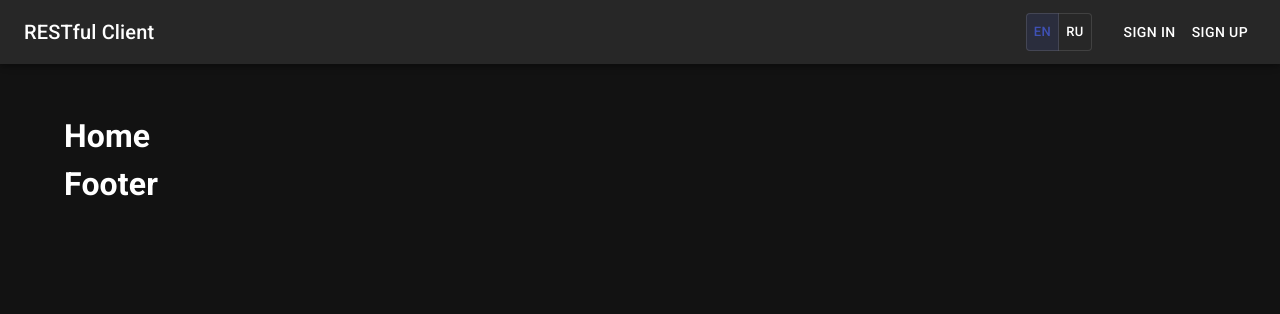
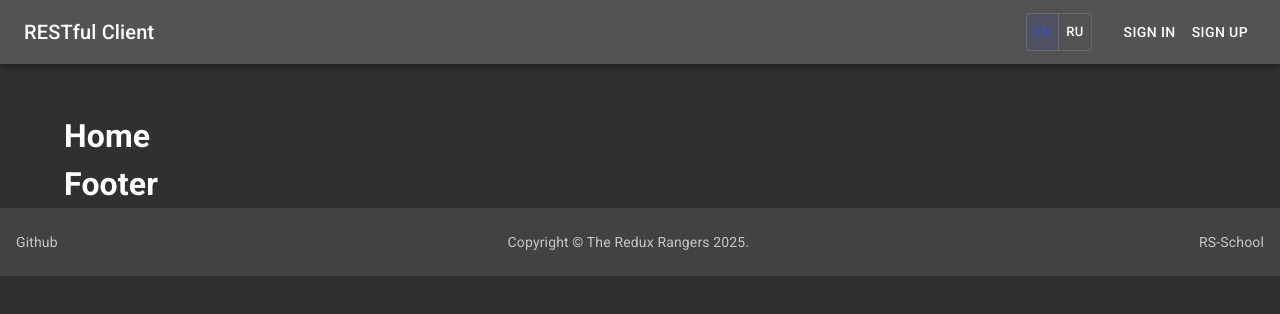
Before and after one commit to NadyaGus/rest-client-app, a Next.js app: page / in a window 1280 px wide. Shown: the top 314 px of the page. Built offline with nearby package versions, Linux system fonts and the light colour scheme; what @mui/material-nextjs would draw is missing.

Commit message:
feat: add footer

```diff
--- a/src/app/layout.tsx
+++ b/src/app/layout.tsx
@@ -1,9 +1,11 @@
+import { Footer } from '@/components/footer/Footer';
 import { Header } from '@/components/header/Header';
 import theme from '@/theme';
-import { AppRouterCacheProvider } from '@mui/material-nextjs/v15-appRouter';
 
 import './globals.css';
 
+import { Box } from '@mui/material';
+import { AppRouterCacheProvider } from '@mui/material-nextjs/v15-appRouter';
 import { ThemeProvider } from '@mui/material/styles';
 import { Roboto } from 'next/font/google';
 
@@ -20,8 +22,11 @@ export default function RootLayout({ children }: { children: React.ReactNode })
       <body>
         <AppRouterCacheProvider options={{ key: 'css' }}>
           <ThemeProvider theme={theme}>
-            <Header />
-            {children}
+            <Box>
+              <Header />
+              {children}
+              <Footer />
+            </Box>
           </ThemeProvider>
         </AppRouterCacheProvider>
       </body>
--- /dev/null
+++ b/src/components/footer/Footer.tsx
@@ -0,0 +1,33 @@
+import { Box, Typography } from '@mui/material';
+import Link from 'next/link';
+
+export const Footer = () => {
+  const bgColor = '#424242';
+  return (
+    <Box
+      component="footer"
+      sx={{
+        py: 3,
+        px: 2,
+        mt: 'auto',
+        display: 'flex',
+        justifyContent: 'space-between',
+        backgroundColor: bgColor,
+      }}
+    >
+      <Typography variant="body2" color="text.secondary" align="center">
+        <Link href="https://github.com/The-Redux-Rangers/rest-client-app">Github</Link>
+      </Typography>
+
+      <Typography variant="body2" color="text.secondary" align="center">
+        {'Copyright © '}
+        The Redux Rangers {new Date().getFullYear()}
+        {'.'}
+      </Typography>
+
+      <Typography variant="body2" color="text.secondary" align="center">
+        <Link href="https://rs.school/">RS-School</Link>
+      </Typography>
+    </Box>
+  );
+};
--- a/src/theme.ts
+++ b/src/theme.ts
@@ -14,6 +14,10 @@ const theme = createTheme({
     secondary: {
       main: '#f50057',
     },
+    background: {
+      default: '#303030',
+      paper: '#424242',
+    },
   },
 });
 
```
